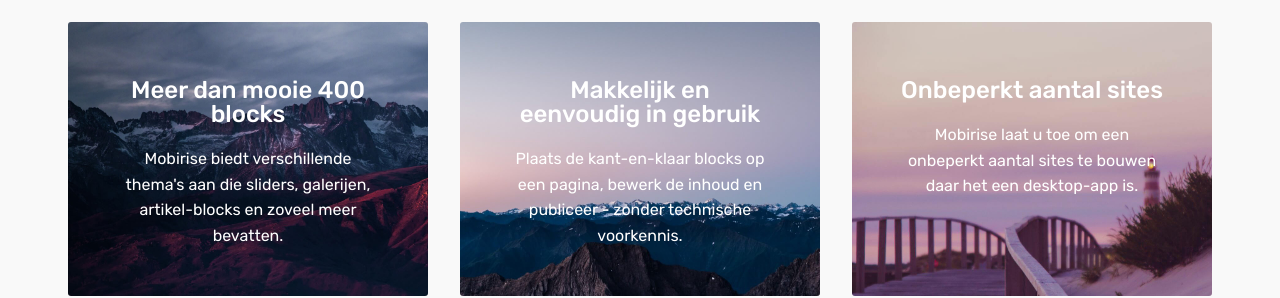
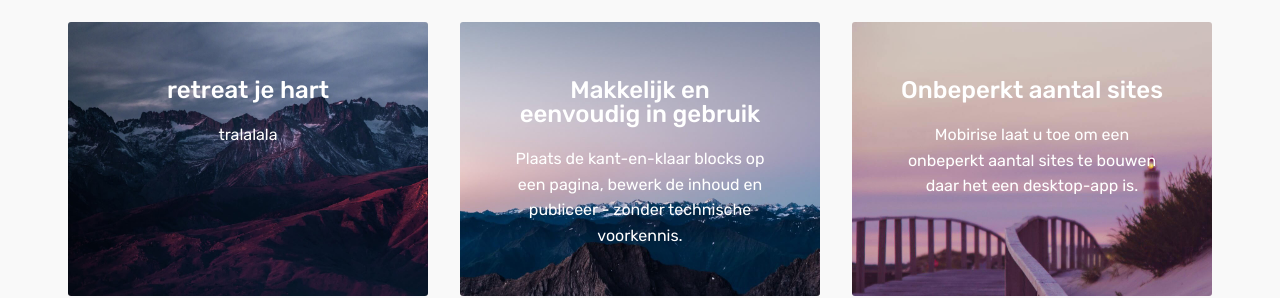
Before and after one commit to Arjantd/hutje, a plain HTML site: page index.html in a window 1280 px wide. Shown: the part 484-782 px from the top of the page. Drawn offline with Linux system fonts and the light colour scheme; files whose address does not match are found by name.

Commit message:
create github pages

```diff
--- a/index.html
+++ b/index.html
@@ -32,7 +32,7 @@
 
 </section>
 
-<section class="engine"><a href="https://mobirise.info/q">free responsive web templates</a></section><section class="features13 cid-r5AZPV70yN" id="features13-7">
+<section class="engine"><a href="https://mobirise.info/k">how to develop free website</a></section><section class="features13 cid-r5AZPV70yN" id="features13-7">
 
 
 
@@ -46,11 +46,9 @@
                     <img src="assets/images/jumbotron.jpg" alt="Mobirise">
                 </div>
                 <h4 class="card-title py-2 mbr-fonts-style display-5">
-                    Meer dan mooie 400 blocks
-                </h4>
+                    retreat je hart</h4>
                 <p class="mbr-text mbr-fonts-style display-7">
-                    Mobirise biedt verschillende thema's aan die sliders, galerijen, artikel-blocks en zoveel meer bevatten.
-                </p>
+                    tralalala</p>
             </div>
             <div class="card col-12 col-md-6 p-5 m-3 align-center col-lg-4">
                 <div class="card-img">
```
Also changed, not shown: 1 other file.
